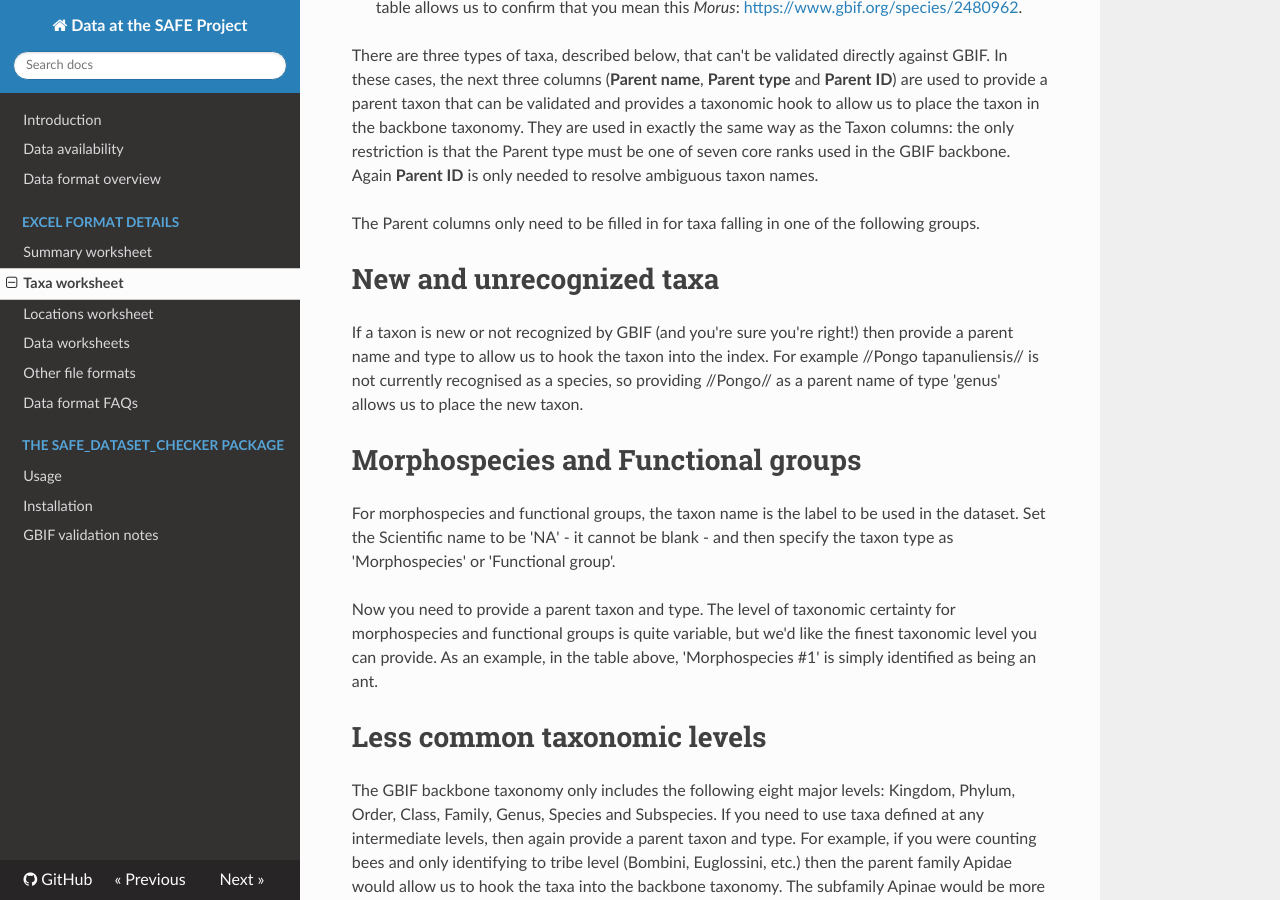
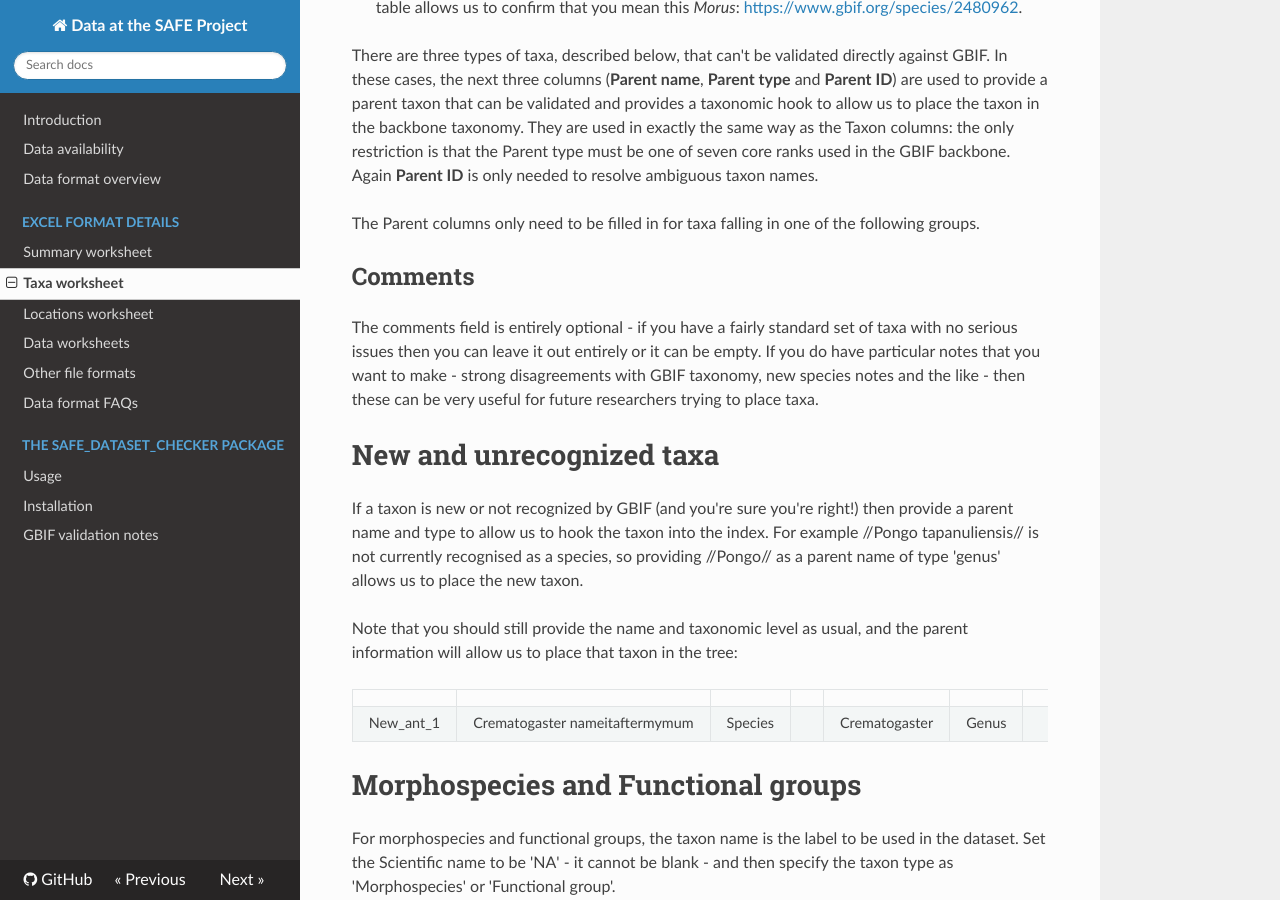
Before and after one commit to ImperialCollegeLondon/safedata_validator, an MkDocs documentation site: the page built from docs/data_format/taxa.md, in a window 1280 px wide and 900 px high, scrolled down 1552 px. Built offline with MkDocs 1.6.1, drawn with Linux system fonts in a browser that asks for light colours; nearby versions of some CDN libraries.

Commit message:
Updated docs to clarify how to put in new taxa and turned off whitespace errors on taxonomic comments

```diff
--- a/docs/data_format/taxa.md
+++ b/docs/data_format/taxa.md
@@ -26,12 +26,12 @@ usage!) but the GBIF backbone has very good taxonomic coverage and is well curat
 
 The table format looks like this:
 
-| Name | Taxon name | Taxon type | Taxon ID | Parent name | Parent type | Parent ID |
-|---|---|---|---|---|---|---|
-| Crematogaster borneensis | Crematogaster borneensis | Species |   |   |   |   |
-| Dolichoderus sp. | Dolichoderus | Genus |   |   |   |   |
-| Gannets	   | Morus | Genus | 2480962 |   |   |   |
-| Morphospecies 1 | NA | Morphospecies |   | Formicidae | Family |   |
+| Name | Taxon name | Taxon type | Taxon ID | Parent name | Parent type | Parent ID | Comments |
+|---|---|---|---|---|---|---|---|
+| Crematogaster borneensis | Crematogaster borneensis | Species |   |   |   |   |   |
+| Dolichoderus sp. | Dolichoderus | Genus |   |   |   |   |   |
+| Gannets	   | Morus | Genus | 2480962 |   |   |   |   |
+| Morphospecies 1 | NA | Morphospecies |   | Formicidae | Family |   |   |
 
 The table must contain column headers in the **first row** of the worksheet. The headers must
 include:
@@ -61,12 +61,27 @@ taxon names.
 The Parent columns only need to be filled in for taxa falling in one of the following
 groups.
 
+## Comments
+
+The comments field is entirely optional - if you have a fairly standard set of taxa with no
+ serious issues then you can leave it out entirely or it can be empty. If you do have particular
+ notes that you want to make - strong disagreements with GBIF taxonomy, new species notes and the
+ like - then these can be very useful for future researchers trying to place taxa.
+
 # New and unrecognized taxa
 
 If a taxon is new or not recognized by GBIF (and you're sure you're right!) then provide a
 parent name and type to allow us to hook the taxon into the index. For example //Pongo
 tapanuliensis// is not currently recognised as a species, so providing //Pongo// as a parent
 name of type 'genus' allows us to place the new taxon.
+
+Note that you should still provide the name and taxonomic level as usual, and the parent information will allow us to place that taxon in the tree:
+
+| | | | | | | |
+|---|---|---|---|---|---|---|
+| New_ant_1 | Crematogaster nameitaftermymum | Species |   |  Crematogaster | Genus   |   |
+
+
 
 # Morphospecies and Functional groups
 
--- a/safe_dataset_checker.py
+++ b/safe_dataset_checker.py
@@ -1537,7 +1537,7 @@ class Dataset(object):
         # clean the contents of whitespace padding
         for idx, tx in enumerate(taxa):
             for ky, vl in tx.iteritems():
-                if is_padded(vl):
+                if ky.lower() != 'comments' and is_padded(vl):
                     LOGGER.error('Whitespace padding for {} in row {}:'
                                  ' {}'.format(ky, idx + 2, repr(vl)))
                     tx[ky] = vl.strip()
```
